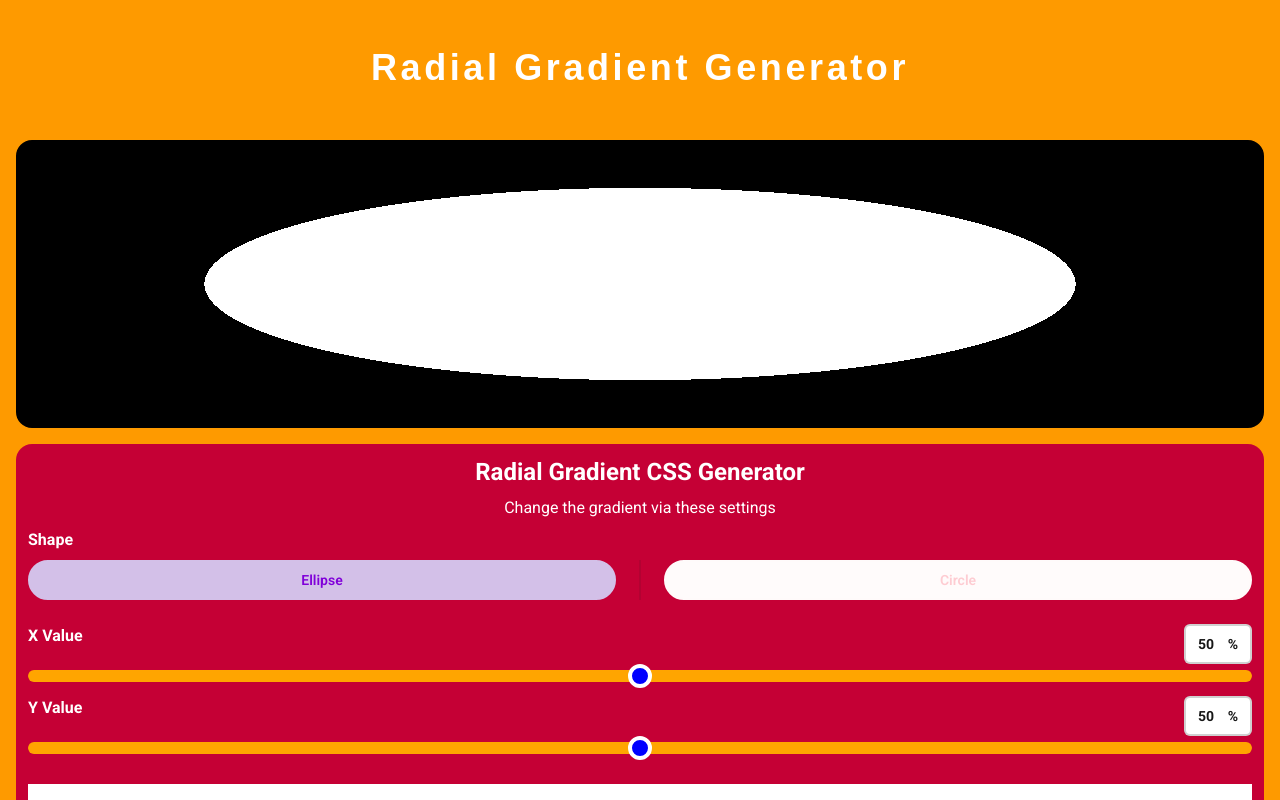
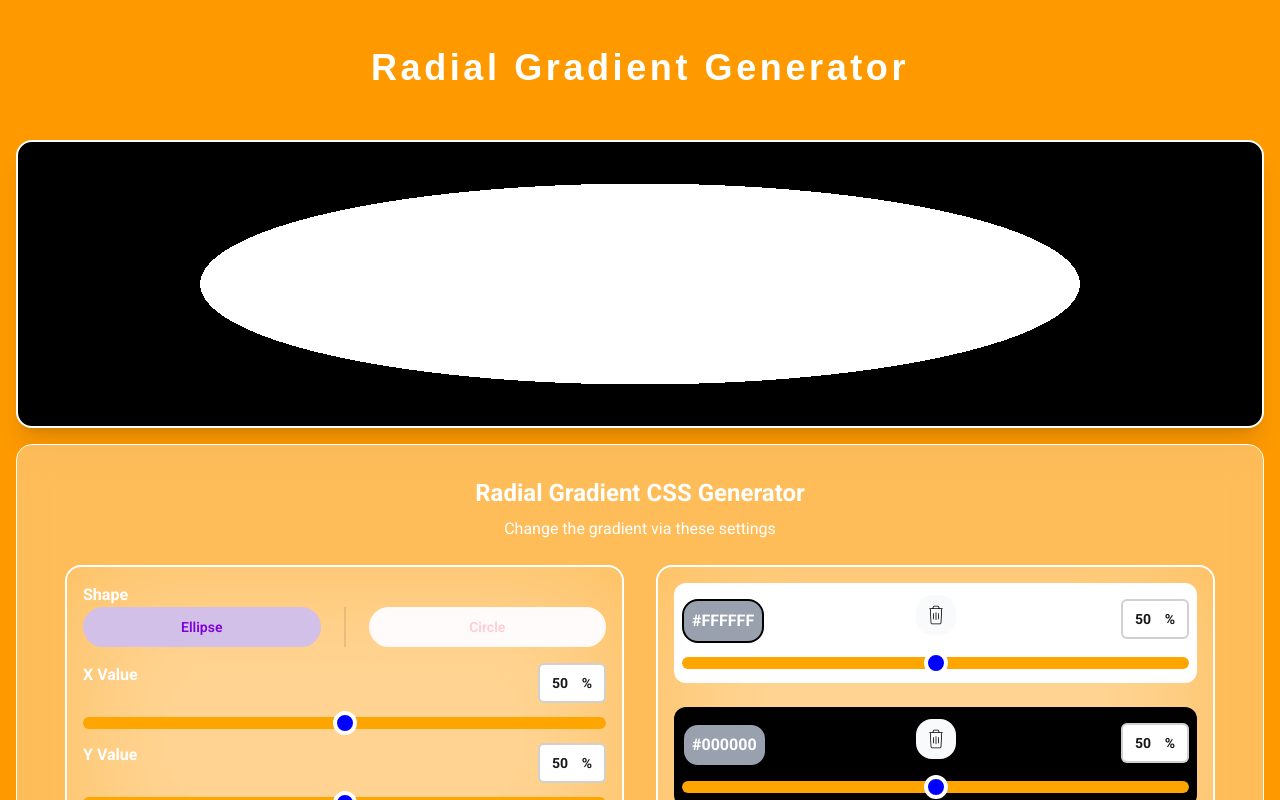
Before and after one commit to jonathancklee1/radial-gradient-generator, a React (Vite) app: page / in a window 1280 px wide. Shown: the top 800 px of the page. Built offline with nearby package versions, Linux system fonts and the light colour scheme; a web font is replaced by a local one.

Commit message:
Updates styles and added remove colour functionality

```diff
--- /dev/null
+++ b/src/assets/Trash.tsx
@@ -0,0 +1,19 @@
+export function Trash() {
+    return (
+        <svg xmlns="http://www.w3.org/2000/svg" viewBox="0 0 25 25" width="20" height="20">
+            <defs>
+                <style>.cls-1</style>
+            </defs>
+            <g id="trash">
+                <path
+                    className="cls-1"
+                    d="M20.5 4h-3.64l-.69-2.06a1.37 1.37 0 0 0-1.3-.94h-4.74a1.37 1.37 0 0 0-1.3.94L8.14 4H4.5a.5.5 0 0 0 0 1h.34l1 17.59A1.45 1.45 0 0 0 7.2 24h10.6a1.45 1.45 0 0 0 1.41-1.41L20.16 5h.34a.5.5 0 0 0 0-1zM9.77 2.26a.38.38 0 0 1 .36-.26h4.74a.38.38 0 0 1 .36.26L15.81 4H9.19zm8.44 20.27a.45.45 0 0 1-.41.47H7.2a.45.45 0 0 1-.41-.47L5.84 5h13.32z"
+                />
+                <path
+                    className="cls-1"
+                    d="M9.5 10a.5.5 0 0 0-.5.5v7a.5.5 0 0 0 1 0v-7a.5.5 0 0 0-.5-.5zM12.5 9a.5.5 0 0 0-.5.5v9a.5.5 0 0 0 1 0v-9a.5.5 0 0 0-.5-.5zM15.5 10a.5.5 0 0 0-.5.5v7a.5.5 0 0 0 1 0v-7a.5.5 0 0 0-.5-.5z"
+                />
+            </g>
+        </svg>
+    );
+}
--- a/src/components/Canvas.tsx
+++ b/src/components/Canvas.tsx
@@ -5,7 +5,7 @@ export default function Canvas() {
     console.log(gradient);
     return (
         <div
-      className="mx-auto h-72 w-full rounded-2xl border-8 border-black bg-white"
+            className="mx-auto h-72 w-full rounded-2xl border-2 border-white bg-white shadow-xl"
             style={{
                 background: `radial-gradient(${gradient.shape} at ${gradient.position.x}% ${gradient.position.y}%, ${gradient.colours.map((colour) => `${colour.hex} ${colour.pos}%`).join(', ')})`,
             }}
--- a/src/components/ColourBlock.tsx
+++ b/src/components/ColourBlock.tsx
@@ -1,3 +1,4 @@
+import { Trash } from '../assets/Trash';
 import useGradientStore from '../store/GradientStore';
 import Slider from './Slider';
 interface ColourBlockProps {
@@ -7,14 +8,24 @@ interface ColourBlockProps {
 }
 
 export default function ColourBlock({ colour, value, index }: ColourBlockProps) {
-  const { setColourPos } = useGradientStore();
+    const { setColourPos, removeColour } = useGradientStore();
     return (
         <div>
             <div
-        className="mb-2 flex h-25 w-full flex-col justify-end p-4"
+                className="relative mb-2 flex h-25 w-full flex-col justify-end rounded-xl p-2"
                 style={{ background: colour }}
             >
-        <Slider value={value} handleChange={(value) => setColourPos(value, index)} />
+                <button
+                    className="btn btn-square absolute top-3 left-1/2 ml-auto -translate-x-1/2 transform rounded-2xl hover:bg-white"
+                    onClick={() => removeColour(index)}
+                >
+                    <Trash />
+                </button>
+                <Slider
+                    property={colour}
+                    value={value}
+                    handleChange={(value) => setColourPos(value, index)}
+                />
             </div>
         </div>
     );
--- a/src/components/ControlsBlock.tsx
+++ b/src/components/ControlsBlock.tsx
@@ -6,23 +6,31 @@ import Slider from './Slider';
 export default function ControlsBlock() {
     const { gradient, setX, setY, addColour } = useGradientStore();
     return (
-    <div className="bg-secondary-content mx-auto flex w-full flex-col gap-2 rounded-2xl p-3 text-center">
+        <div className="bg-op mx-auto flex w-full flex-col gap-2 rounded-2xl border border-white bg-white/35 bg-clip-padding p-3 text-center backdrop-blur-lg backdrop-filter md:p-8">
             <h2 className="font-roboto text-2xl font-bold">Radial Gradient CSS Generator</h2>
             <h3>Change the gradient via these settings</h3>
-
+            <div className="flex w-full flex-col gap-4 rounded-2xl p-4 md:flex-row md:gap-8">
+                <div className="flex-1 rounded-2xl border-2 border-white p-4 backdrop-blur-3xl">
                     <ButtonToggle />
-      <div className="mt-4 flex flex-col gap-2">
+                    <div className="mt-4 flex flex-col gap-2 md:order-3">
                         <Slider property="X" value={gradient.position.x} handleChange={setX} />
                         <Slider property="Y" value={gradient.position.y} handleChange={setY} />
                     </div>
-      <div className="mt-4 flex flex-col gap-4">
+                </div>
+                <div className="flex flex-1 flex-col gap-4 rounded-2xl border-2 border-white p-4 backdrop-blur-3xl">
                     {gradient.colours.map((colour, index) => (
-          <ColourBlock key={index} colour={colour.hex} value={colour.pos} index={index} />
+                        <ColourBlock
+                            key={index}
+                            colour={colour.hex}
+                            value={colour.pos}
+                            index={index}
+                        />
                     ))}
-      </div>
                     <button className="btn btn-primary mt-4" onClick={() => addColour()}>
                         Add Colour
                     </button>
                 </div>
+            </div>
+        </div>
     );
 }
--- a/src/components/Slider.tsx
+++ b/src/components/Slider.tsx
@@ -5,10 +5,18 @@ interface SliderProps {
 }
 
 export default function Slider({ property, value, handleChange }: SliderProps) {
+    const isHex = property?.startsWith('#');
+
     return (
         <div className="flex flex-col">
             <div className="flex content-center justify-between">
-        {property && <span className="text-left font-bold">{property} Value</span>}
+                {isHex ? (
+                    <div className="cursor-pointer rounded-2xl border-2 border-black bg-gray-400 p-2 text-left font-bold">
+                        {property?.toUpperCase()}
+                    </div>
+                ) : (
+                    <span className="text-left font-bold">{property} Value</span>
+                )}
                 <label className="input text-base-content ml-auto w-17 gap-1 rounded-md font-bold">
                     <input
                         value={value}
@@ -27,7 +35,7 @@ export default function Slider({ property, value, handleChange }: SliderProps) {
                 min={0}
                 max="100"
                 value={value}
-        className="range w-full [--range-bg:orange] [--range-fill:0] [--range-thumb:blue]"
+                className="range mt-2 w-full [--range-bg:orange] [--range-fill:0] [--range-thumb:blue]"
                 onChange={(e) => {
                     handleChange(Number(e.target.value));
                 }}
--- a/src/store/GradientStore.ts
+++ b/src/store/GradientStore.ts
@@ -16,6 +16,7 @@ interface GradientStore {
     setX: (value: number) => void;
     setY: (value: number) => void;
     setShape: (shape: ShapeOption) => void;
+    removeColour: (index: number) => void;
 }
 
 const useGradientStore = create<GradientStore>((set) => ({
@@ -77,5 +78,12 @@ const useGradientStore = create<GradientStore>((set) => ({
                 shape: shape,
             },
         })),
+    removeColour: (index: number) =>
+        set((state) => ({
+            gradient: {
+                ...state.gradient,
+                colours: state.gradient.colours.filter((_, arrIndex) => arrIndex !== index),
+            },
+        })),
 }));
 export default useGradientStore;
```
Also changed, not shown: 1 other file (tests, documents, lock files or other folders). Lines whose indentation alone changed are shown as unchanged.
